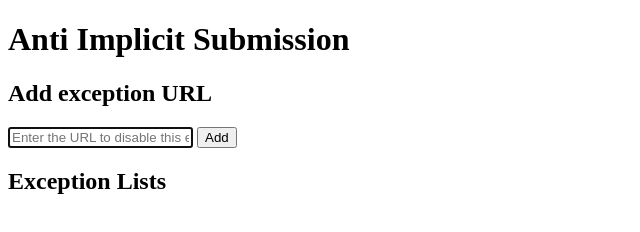
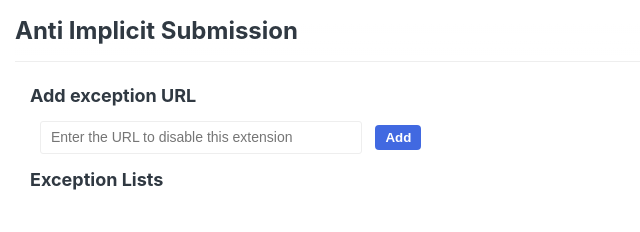
Before and after one commit to noraworld/anti-implicit-submission, a browser extension: page src/options.html in a window 1280 px wide. Shown: the whole page, without its empty margins (0-640 px from the left). Drawn offline with nearby package versions, Linux system fonts and the light colour scheme.

Commit message:
:sparkles: Add a stylesheet at options page

```diff
--- /dev/null
+++ b/src/css/options.css
@@ -0,0 +1,67 @@
+body {
+  margin: 0 0 30px 0;
+  padding-left: 30px;
+  padding-top: 70px;
+  font-family: BlinkMacSystemFont;
+  font-size: 12px;
+  color: rgb(48, 57, 66);
+}
+
+header {
+  position: fixed;
+  top: 0;
+  left: 15px;
+  right: 0;
+  border-bottom: 1px solid #eee;
+  background: linear-gradient(white, white 40%, rgba(255, 255, 255, 0.92));
+  z-index: 100000;
+}
+
+.exception-list {
+  margin-top: 30px;
+}
+
+h2 + * {
+  margin-left: 10px;
+}
+
+input {
+  width: 300px;
+  height: 25px;
+  font-size: 14px;
+  border-radius: 3px;
+  outline: none;
+  border: 1px solid #eee;
+  padding: 3px 10px;
+  color: #777;
+}
+
+button {
+  height: 25px;
+  background-color: #4169e1;
+  font-weight: bold;
+  color: #fff;
+  border: none;
+  border-radius: 4px;
+  outline: none;
+  margin-left: 10px;
+  padding: 0 10px;
+  cursor: pointer;
+}
+button:hover {
+  opacity: 0.9;
+}
+button:focus {
+  box-shadow: 0 0 5px 2px #5478e4;
+}
+
+table {
+  font-size: 14px;
+}
+td {
+  padding: 5px;
+}
+
+.exception {
+  margin-bottom: 10px;
+}
--- a/src/options.html
+++ b/src/options.html
@@ -3,6 +3,7 @@
 <head>
   <meta charset="utf-8">
   <title>Anti Implicit Submission</title>
+  <link rel="stylesheet" type="text/css" href="css/options.css">
 </head>
   <body>
     <header>
```
